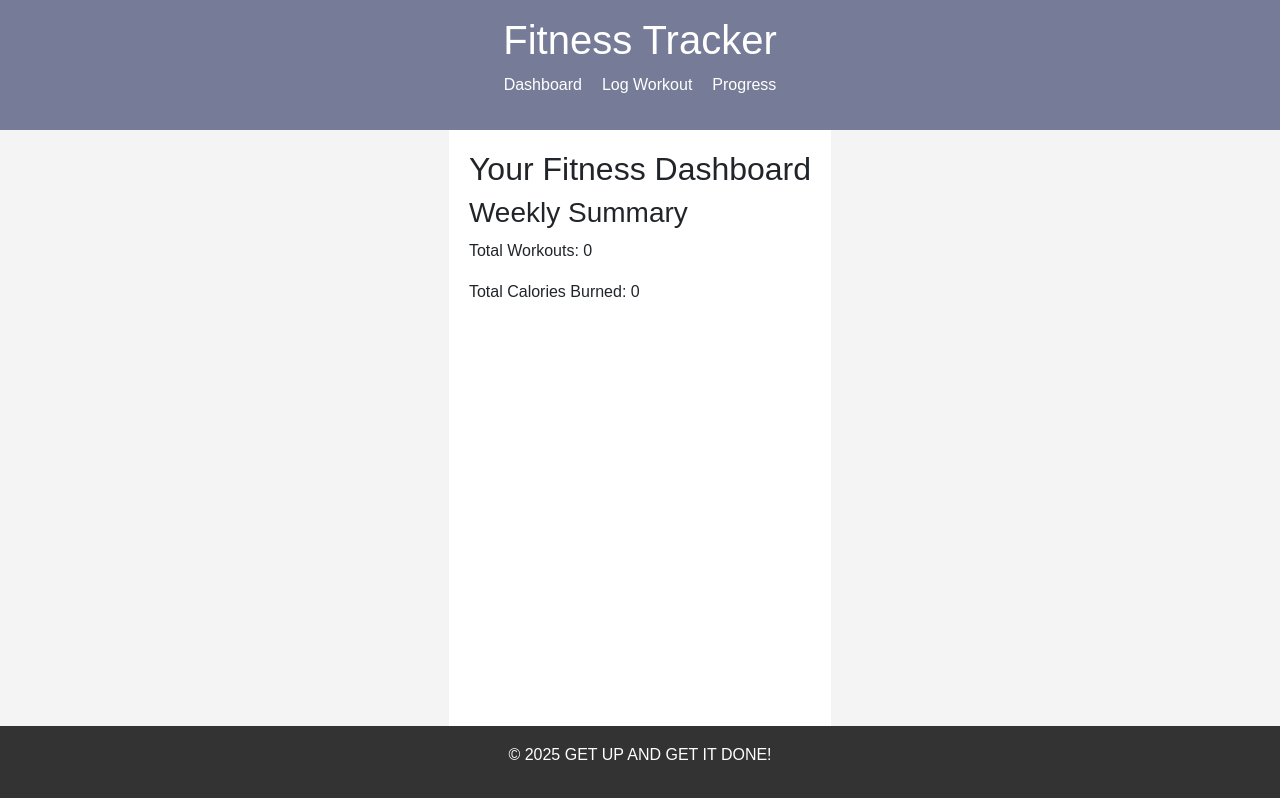
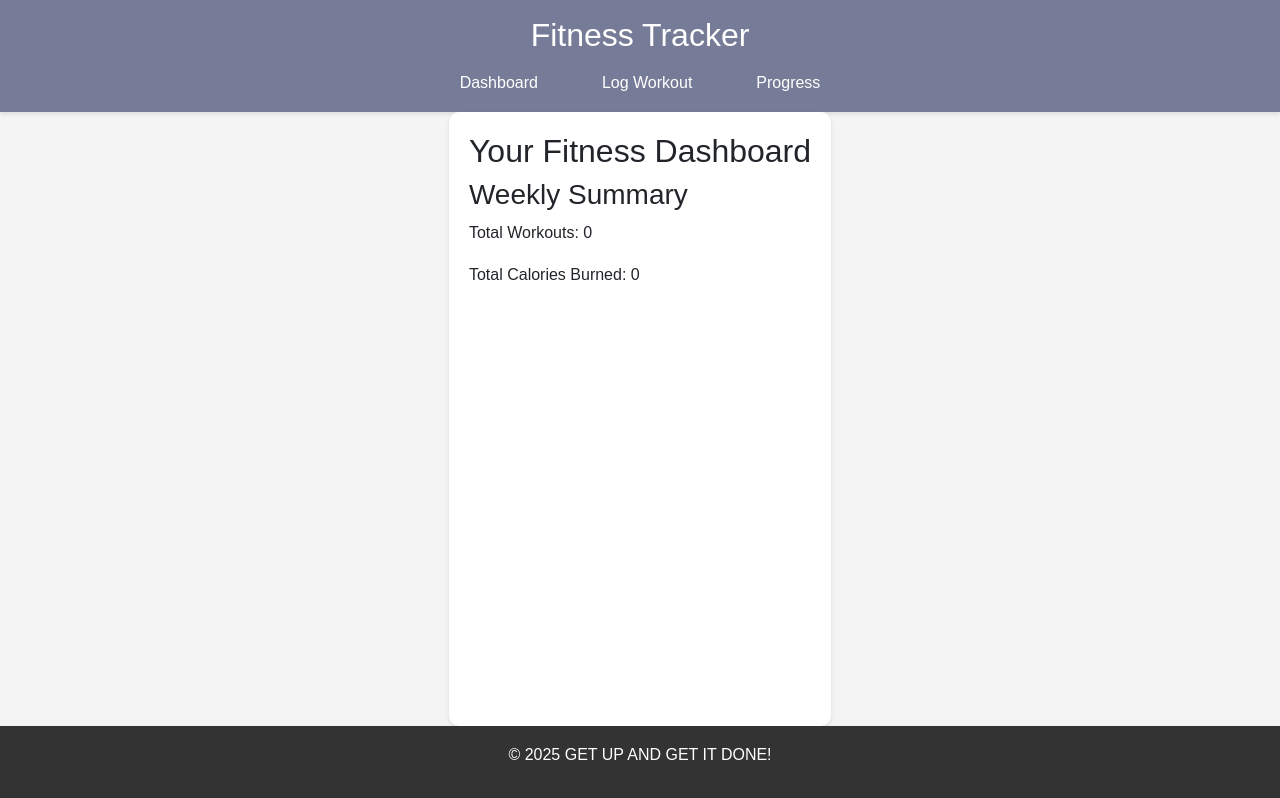
Before and after one commit to Paul-muia/Fitness-Tracker-repo, a plain HTML site: page index.html in a window 1280 px wide. Drawn offline with nearby package versions, Linux system fonts and the light colour scheme.

Commit message:
Update styles.css

```diff
--- a/styles/styles.css
+++ b/styles/styles.css
@@ -16,6 +16,14 @@ header {
     color: white;
     text-align: center;
     padding: 1rem;
+    box-shadow: 0 2px 4px rgba(8, 8, 8, 0.1);
+
+}
+
+header h1{
+    margin: 0;
+    font-size: 2rem;
+    margin-bottom: 1rem;
 }
 
 /* navigation styles */
@@ -24,16 +32,25 @@ nav ul {
     display: flex;
     justify-content: center;
     padding: 0;
+    margin: 0;
 }
 
 
 nav ul li {
-    margin: 0 10px;
+    margin: 0 16px;
 }
 
 nav ul li a {
     color: white;
-    text-decoration: none;}
+    text-decoration: none;
+    padding: 8px 16px;
+    border-radius: 20px;
+
+}
+
+nav ul li a:hover{
+    background-color: rgba(255, 255, 255, 0.2);
+}
 
 
 /* Main styles */
@@ -43,6 +60,8 @@ main {
     margin: 0 auto;
     background-color: white;
     flex: 1;
+    border-radius: 10px;
+    box-shadow: 0 2px 4px rgba(0, 0, 0, 0.1);
 }
 
 /* Form styles */
```
